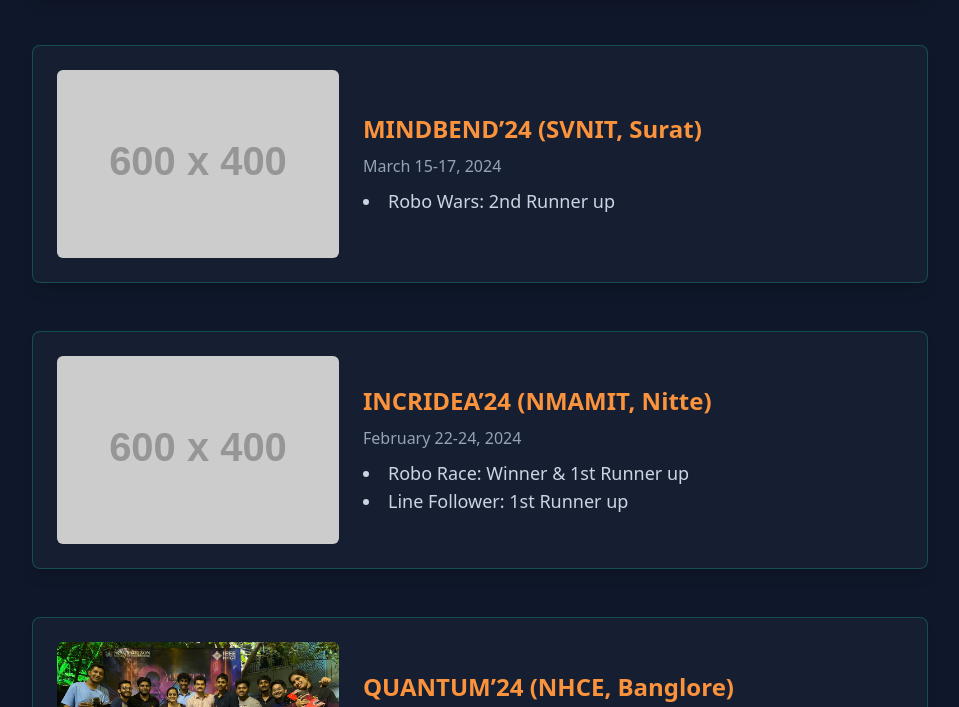
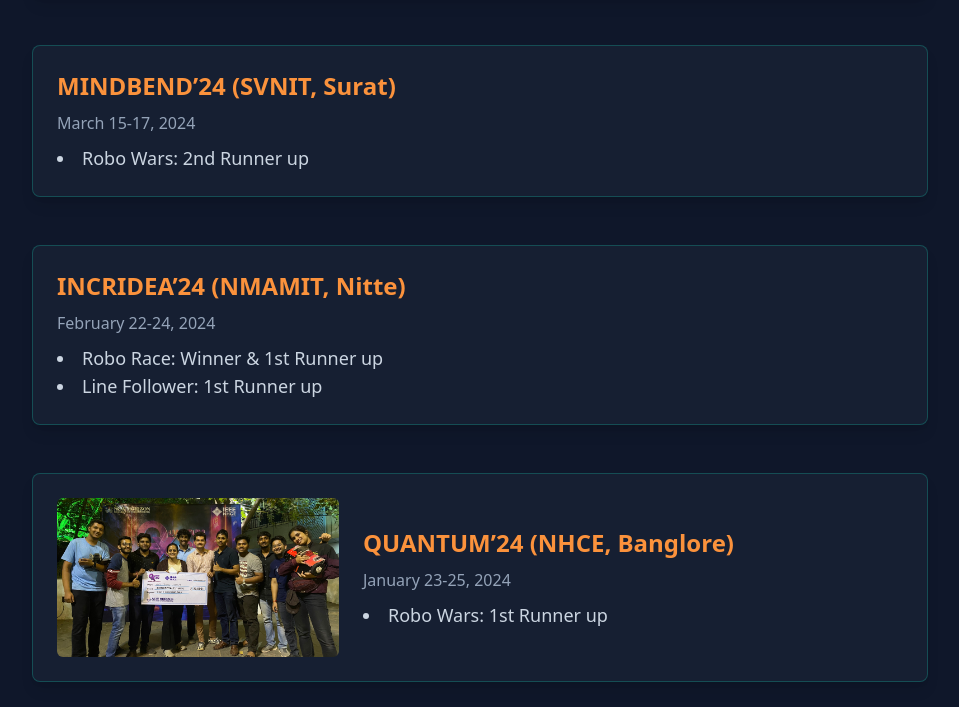
Before and after one commit to Chandramouli5Sharma/RCN-website, a plain HTML site: page achievements.html in a window 1280 px wide. Shown: the part 793-1500 px from the top of the page, without its empty margins (160-1119 px from the left). Drawn offline with nearby package versions, Linux system fonts and the light colour scheme; placeholder pictures from the web are drawn by us.

Commit message:
managed  images for achivements  in list

```diff
--- a/achievements.html
+++ b/achievements.html
@@ -59,9 +59,8 @@
         </div>
 
         <!-- MINDBEND’24 -->
-        <div class="bg-slate-800/50 border border-teal-500/30 rounded-lg p-6 shadow-lg flex flex-col md:flex-row gap-6 items-center transform hover:scale-105 transition-transform duration-300">
-          <img src="Achimg/mindbend24.jpg" alt="MINDBEND’24" class="w-full md:w-1/3 h-auto object-cover rounded-md" onerror="this.onerror=null;this.src='https://placehold.co/600x400/0f172a/94a3b8?text=MINDBEND’24';">
-          <div class="w-full md:w-2/3">
+        <div class="bg-slate-800/50 border border-teal-500/30 rounded-lg p-6 shadow-lg transform hover:scale-105 transition-transform duration-300">
+          <div class="w-full">
             <h2 class="text-2xl font-bold text-orange-400 mb-2">MINDBEND’24 (SVNIT, Surat)</h2>
             <p class="text-slate-400 mb-2">March 15-17, 2024</p>
             <ul class="list-disc list-inside text-lg">
@@ -71,9 +70,8 @@
         </div>
 
         <!-- INCRIDEA’24 -->
-        <div class="bg-slate-800/50 border border-teal-500/30 rounded-lg p-6 shadow-lg flex flex-col md:flex-row gap-6 items-center transform hover:scale-105 transition-transform duration-300">
-          <img src="Achimg/incridea24.jpg" alt="INCRIDEA’24" class="w-full md:w-1/3 h-auto object-cover rounded-md" onerror="this.onerror=null;this.src='https://placehold.co/600x400/0f172a/94a3b8?text=INCRIDEA’24';">
-          <div class="w-full md:w-2/3">
+        <div class="bg-slate-800/50 border border-teal-500/30 rounded-lg p-6 shadow-lg transform hover:scale-105 transition-transform duration-300">
+          <div class="w-full">
             <h2 class="text-2xl font-bold text-orange-400 mb-2">INCRIDEA’24 (NMAMIT, Nitte)</h2>
             <p class="text-slate-400 mb-2">February 22-24, 2024</p>
             <ul class="list-disc list-inside text-lg">
@@ -138,9 +136,8 @@
         </div>
 
         <!-- TECHTATVA’23 -->
-        <div class="bg-slate-800/50 border border-teal-500/30 rounded-lg p-6 shadow-lg flex flex-col md:flex-row gap-6 items-center transform hover:scale-105 transition-transform duration-300">
-          <img src="Achimg/techtatva23.jpg" alt="TECHTATVA’23" class="w-full md:w-1/3 h-auto object-cover rounded-md" onerror="this.onerror=null;this.src='https://placehold.co/600x400/0f172a/94a3b8?text=TECHTATVA’23';">
-          <div class="w-full md:w-2/3">
+        <div class="bg-slate-800/50 border border-teal-500/30 rounded-lg p-6 shadow-lg transform hover:scale-105 transition-transform duration-300">
+          <div class="w-full">
             <h2 class="text-2xl font-bold text-orange-400 mb-2">TECHTATVA’23 (MIT, Manipal)</h2>
             <p class="text-slate-400 mb-2">October 20-21, 2023</p>
             <ul class="list-disc list-inside text-lg">
```
